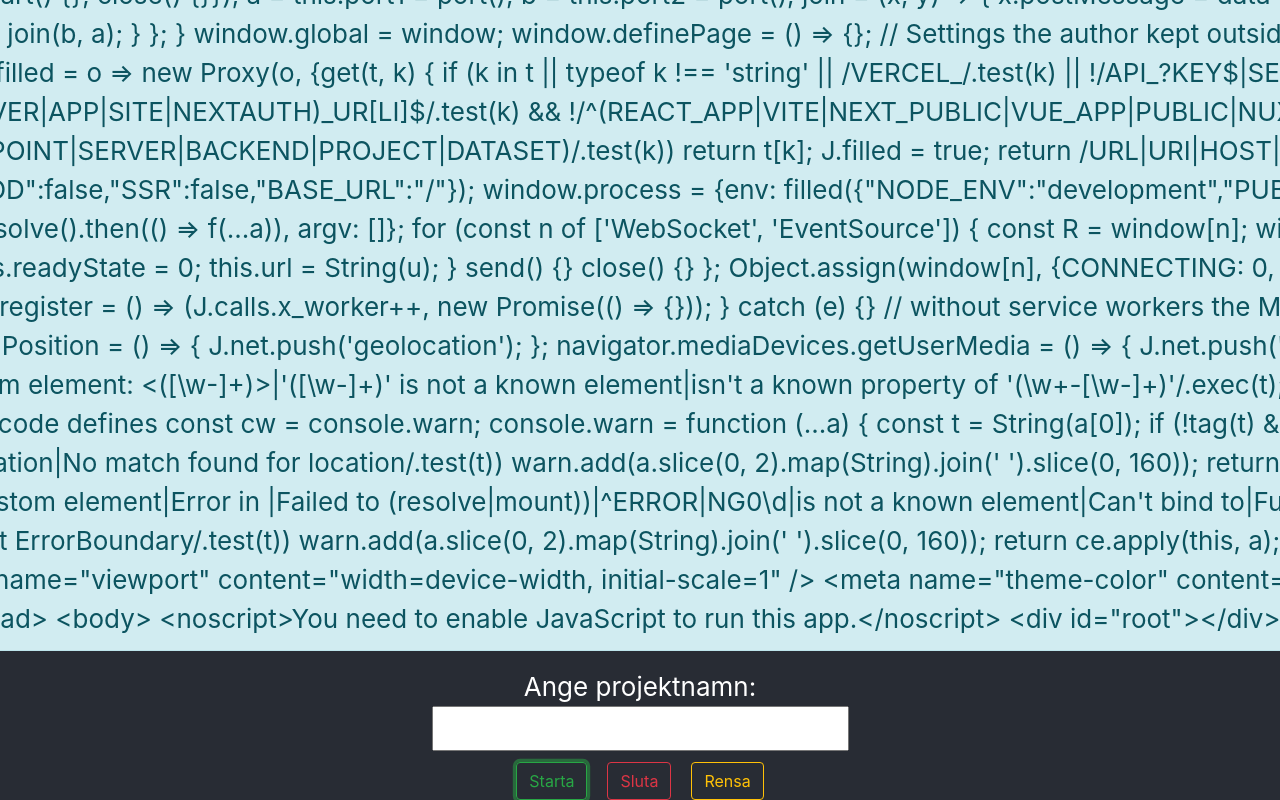
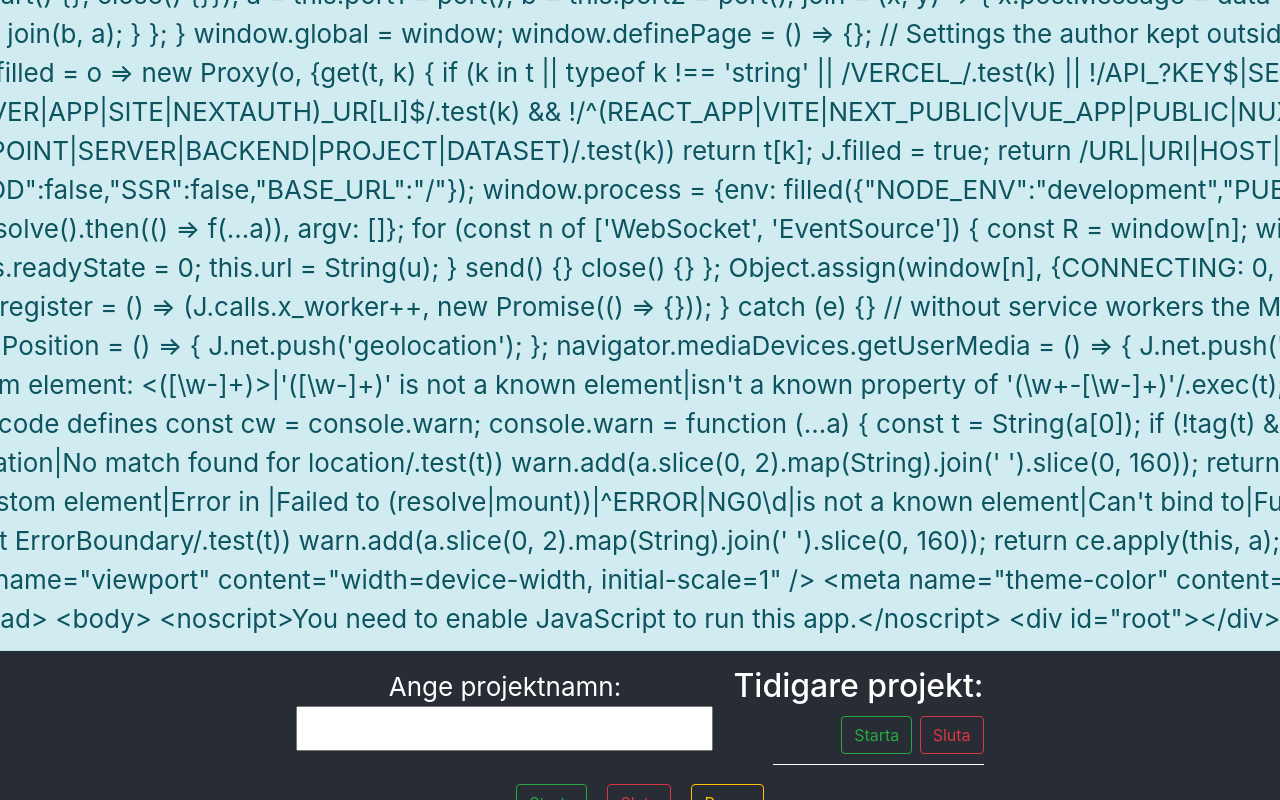
Before and after one commit to beanilsson/tajmer, a React (Create React App) app: page / in a window 1280 px wide. Both pictures are taken after a click on the button "Starta". Shown: the part 3314-4114 px from the top of the page. Built offline with nearby package versions, Linux system fonts and the light colour scheme.

Commit message:
Create projects list

```diff
--- a/src/App.js
+++ b/src/App.js
@@ -14,6 +14,7 @@ const App = () => {
     const [stopWasPressed, setStopWasPressed] = useState(false);
     const [timeSpent, setTimeSpent] = useState(null);
     const [serverMessage, setServerMessage] = useState('');
+    const [projects, setProjects] = useState([]);
 
     useEffect(() => {
         const getServerMessage = async () => {
@@ -21,7 +22,7 @@ const App = () => {
                 const result = await axios.get(`http://localhost:3001/`);
                 console.log(result);
                 setServerMessage(result.data);
-            } catch (error){
+            } catch (error) {
                 console.error(error);
                 setServerMessage('nothing as it is not online');
             }
@@ -52,6 +53,17 @@ const App = () => {
             setStart(moment());
             setStop('');
             setTimeSpent(null);
+            const inList = projects.some(
+                project => projectName === project.name
+            );
+
+            if (!inList) {
+                const newProjects = [
+                    ...projects,
+                    { name: projectName, totalTime: 0 },
+                ];
+                setProjects(newProjects);
+            }
         }
     };
 
@@ -67,7 +79,11 @@ const App = () => {
 
     const StartedMessage = () => {
         if (start !== '') {
-            return <div>Arbetet med {projectName} började: {start.format("HH:mm")}</div>;
+            return (
+                <div>
+                    Arbetet med {projectName} började: {start.format('HH:mm')}
+                </div>
+            );
         } else {
             return <></>;
         }
@@ -75,7 +91,11 @@ const App = () => {
 
     const StoppedMessage = () => {
         if (stop !== '') {
-            return <div>Arbetet med {projectName} slutade: {stop.format("HH:mm")}</div>;
+            return (
+                <div>
+                    Arbetet med {projectName} slutade: {stop.format('HH:mm')}
+                </div>
+            );
         } else {
             return <></>;
         }
@@ -84,9 +104,17 @@ const App = () => {
     const TimeSpentMessage = () => {
         if (timeSpent !== null) {
             if (timeSpent >= 0 && timeSpent < 60) {
-                return <Alert key={123} variant={'dark'}>Tid spenderad på {projectName}: {timeSpent} minuter</Alert>;
+                return (
+                    <Alert key={123} variant={'dark'}>
+                        Tid spenderad på {projectName}: {timeSpent} minuter
+                    </Alert>
+                );
             } else if (timeSpent >= 60) {
-                return <Alert key={123} variant={'dark'}>Tid spenderad på {projectName}: {timeSpent / 60} timmar</Alert>;
+                return (
+                    <Alert key={123} variant={'dark'}>
+                        Tid spenderad på {projectName}: {timeSpent / 60} timmar
+                    </Alert>
+                );
             }
         } else {
             return <></>;
@@ -101,22 +129,90 @@ const App = () => {
     };
 
     const ServerMessage = () => {
-        return <Alert key={456} variant={'info'}>Servern säger {serverMessage}</Alert>;
+        return (
+            <Alert key={456} variant={'info'}>
+                Servern säger {serverMessage}
+            </Alert>
+        );
+    };
+
+    const ProjectsList = () => {
+        return (
+            <div>
+                <h2>Tidigare projekt:</h2>
+                <ul style={{ listStyleType: 'none', textAlign: 'right' }}>
+                    {projects.map(project => (
+                        <li
+                            key={'key-' + project.name}
+                            style={{
+                                marginBottom: '10px',
+                                borderBottom: '1px solid white',
+                                paddingBottom: '10px',
+                            }}
+                        >
+                            {project.name} <StartButton /> <StopButton />
+                        </li>
+                    ))}
+                </ul>
+            </div>
+        );
+    };
+
+    const StartButton = () => {
+        return (
+            <Button variant="outline-success" onClick={startWorking}>
+                Starta
+            </Button>
+        );
+    };
+
+    const StopButton = () => {
+        return (
+            <Button variant="outline-danger" onClick={stoppedWorking}>
+                Sluta
+            </Button>
+        );
+    };
+
+    const ClearButton = () => {
+        return (
+            <Button variant="outline-warning" onClick={clear}>
+                Rensa
+            </Button>
+        );
     };
 
     return (
         <div className="App">
-          <ServerMessage/>
+            <ServerMessage />
+            <div className="flex-parent">
+                <div className="flex-sub">
                     <form onSubmit={handleSubmit}>
                         <label>
                             Ange projektnamn: <br />
-              <input type="text" name="projectName" value={projectName} onChange={handleChange}/>
+                            <input
+                                type="text"
+                                name="projectName"
+                                value={projectName}
+                                onChange={handleChange}
+                            />
                         </label>
                     </form>
+                </div>
+                <div className="flex-sub">
+                    <ProjectsList />
+                </div>
+            </div>
             <div className="flex-parent">
-            <div className="flex-sub"><Button variant="outline-success" onClick={startWorking}>Starta</Button></div>
-            <div className="flex-sub"><Button variant="outline-danger" onClick={stoppedWorking}>Sluta</Button></div>
-            <div className="flex-sub"><Button variant="outline-warning" onClick={clear}>Rensa</Button></div>
+                <div className="flex-sub">
+                    <StartButton />
+                </div>
+                <div className="flex-sub">
+                    <StopButton />
+                </div>
+                <div className="flex-sub">
+                    <ClearButton />
+                </div>
             </div>
             <StartedMessage />
             <StoppedMessage />
```
Also changed, not shown: 1 other file (tests, documents, lock files or other folders). Lines whose indentation alone changed are shown as unchanged.
